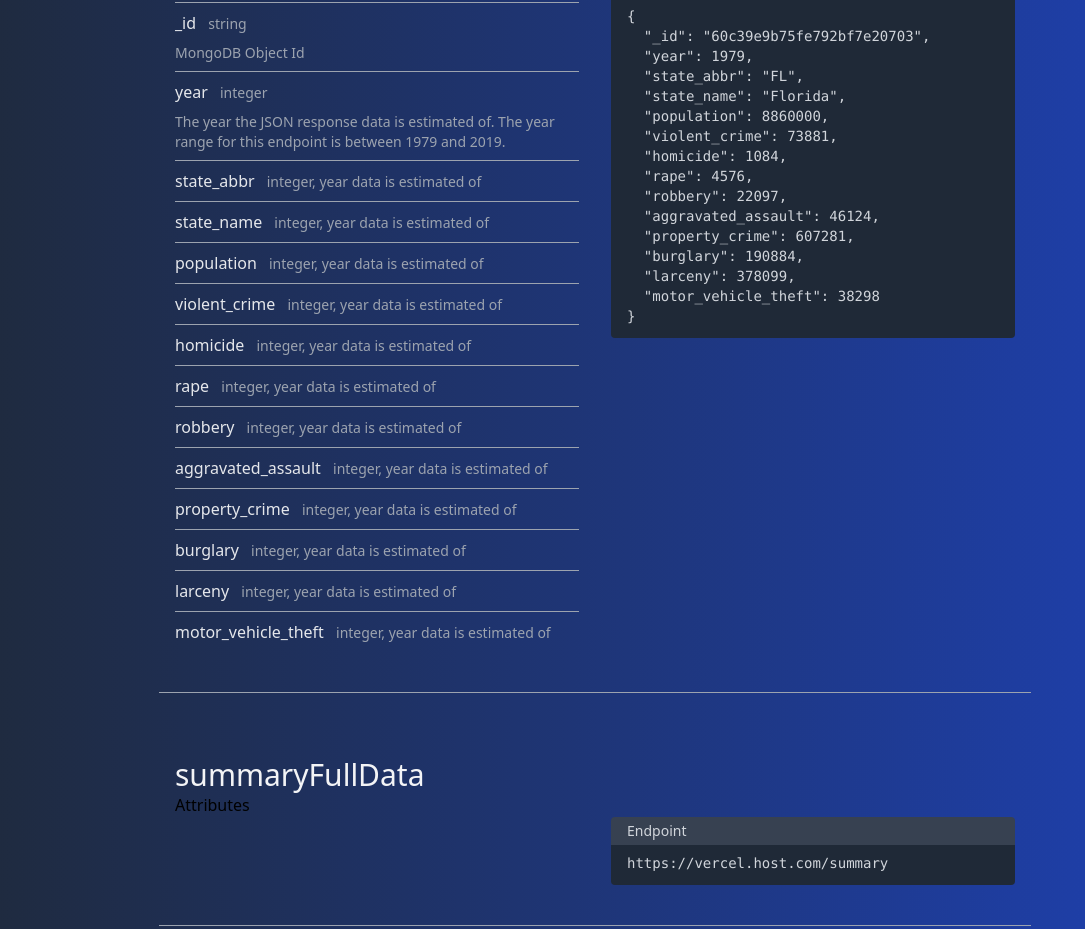
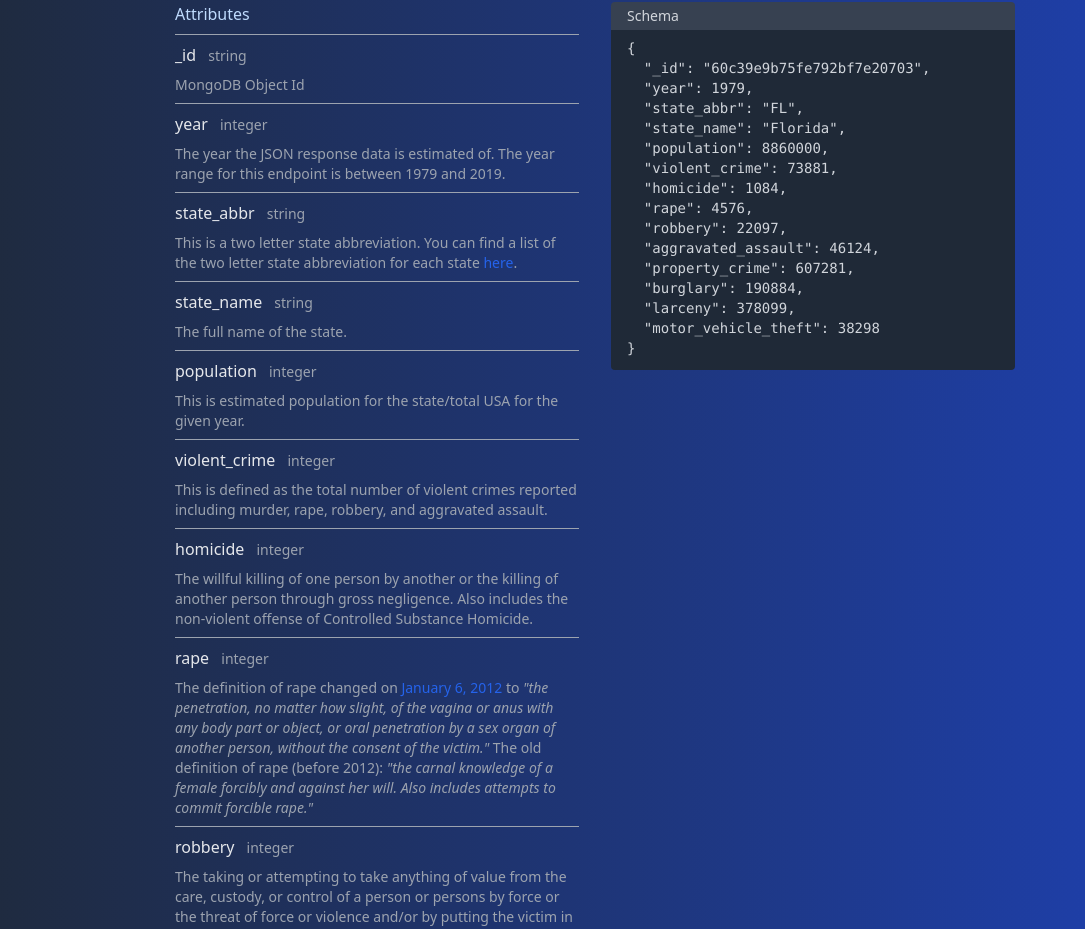
Before and after one commit to seijihosokawa/crimedata-mern, a React (Create React App) app in the folder client/: page / in a window 1280 px wide. Shown: the part 1866-2795 px from the top of the page, without its empty margins (97-1182 px from the left). Built offline with nearby package versions, Linux system fonts and the light colour scheme.

Commit message:
Update App.js

```diff
--- a/client/src/App.js
+++ b/client/src/App.js
@@ -28,7 +28,7 @@ const App = () => {
                         <div className="text-sm">
                             <p className="pl-4 pt-1 pb-1 rounded-t bg-gray-700 text-gray-300" > BASE URL</p>
                             <code>
-                                <p className="pl-4 pb-3 pt-2 rounded-b bg-gray-800 text-gray-300 text-sm">https://vercel.host.com</p>
+                                <p className="pl-4 pb-3 pt-2 rounded-b bg-gray-800 text-gray-300 text-sm">https://crimedata-mern.herokuapp.com/</p>
                             </code>
                         </div>
                     </div>
@@ -55,7 +55,7 @@ const App = () => {
                         <div className="text-sm">
                             <p className="pl-4 pt-1 pb-1 rounded-t bg-gray-700 text-gray-300" > HTTP STATUS CODES</p>
                             <code>
-                                <p className="pl-4 pb-3 pt-2 rounded-b bg-gray-800 text-gray-300 text-sm grid grid-cols-3 gap-4">
+                                <p className="pl-4 pb-3 pt-2 pr-1 rounded-b bg-gray-800 text-gray-300 text-sm grid grid-cols-3 gap-4">
                                     <div>200 - OK</div><div className="col-span-2">Everything worked as expected.</div>
                                     <div>400 - Bad Request</div><div className="col-span-2">The request was unacceptable, often due to missing a required parameter.</div>
                                     <div>402 - Request Failed</div><div className="col-span-2">The parameters were valid but the request failed.</div>
@@ -75,6 +75,7 @@ const App = () => {
                         Summary Reporting System (SRS). These data reflect the estimates the FBI has traditionally included in its annual publications.
                         Download this dataset to see the FBI's estimated crime totals for the nation and all 50 states, 1979 to current year available.</p>
                         <p className="pt-6 pb-2 pr-2 text-blue-200">The purpose of this endpoint is to give an overall summary of crimes committed by year or state.</p>
+                        <p className="pt-6 pb-2 pr-2 text-blue-200">Here are the Summary Reporting System<a className="text-blue-600 hover:text-gray-300" href="https://ofm.wa.gov/sites/default/files/public/legacy/sac/pdf/srs/srs_dictionary.pdf"> Data Definitions</a>.</p>
                         <ul className="pt-6 pb-2 pr-2 text-gray-200">
                             <li> - Data Type: Estimated Crimes</li>
                             <li> - Years: 1979-2019</li>
@@ -121,40 +122,59 @@ const App = () => {
                                 <p className="pb-2 text-gray-400 text-sm">The year the JSON response data is estimated of. The year range for this endpoint is between 1979 and 2019.</p>
                             </div>
                             <div>
-                                <p className="pt-2 pb-2 pr-2 text-gray-200">state_abbr <span className="pl-2 text-gray-400 text-sm">integer, year data is estimated of</span></p>
+                                <p className="pt-2 pb-2 pr-2 text-gray-200">state_abbr <span className="pl-2 text-gray-400 text-sm">string</span></p>
+                                <p className="pb-2 text-gray-400 text-sm"> This is a two letter state abbreviation. You can find a list of the two letter state abbreviation for each state
+                                <a className="text-blue-600 hover:text-gray-300" href="https://www.ssa.gov/international/coc-docs/states.html"> here</a>.</p>
+
                             </div>
                             <div>
-                                <p className="pt-2 pb-2 pr-2 text-gray-200">state_name <span className="pl-2 text-gray-400 text-sm">integer, year data is estimated of</span></p>
+                                <p className="pt-2 pb-2 pr-2 text-gray-200">state_name <span className="pl-2 text-gray-400 text-sm">string</span></p>
+                                <p className="pb-2 text-gray-400 text-sm"> The full name of the state.</p>
                             </div>
                             <div>
-                                <p className="pt-2 pb-2 pr-2 text-gray-200">population <span className="pl-2 text-gray-400 text-sm">integer, year data is estimated of</span></p>
+                                <p className="pt-2 pb-2 pr-2 text-gray-200">population <span className="pl-2 text-gray-400 text-sm">integer</span></p>
+                                <p className="pb-2 text-gray-400 text-sm">This is estimated population for the state/total USA for the given year.</p>
                             </div>
                             <div>
-                                <p className="pt-2 pb-2 pr-2 text-gray-200">violent_crime <span className="pl-2 text-gray-400 text-sm">integer, year data is estimated of</span></p>
+                                <p className="pt-2 pb-2 pr-2 text-gray-200">violent_crime <span className="pl-2 text-gray-400 text-sm">integer</span></p>
+                                <p className="pb-2 text-gray-400 text-sm">This is defined as the total number of violent crimes reported including murder, rape, robbery, and aggravated assault. </p>
                             </div>
                             <div>
-                                <p className="pt-2 pb-2 pr-2 text-gray-200">homicide <span className="pl-2 text-gray-400 text-sm">integer, year data is estimated of</span></p>
+                                <p className="pt-2 pb-2 pr-2 text-gray-200">homicide <span className="pl-2 text-gray-400 text-sm">integer</span></p>
+                                <p className="pb-2 text-gray-400 text-sm">The willful killing of one person by another or the killing of another person through gross negligence.
+                                Also includes the non-violent offense of Controlled Substance Homicide.</p>
                             </div>
                             <div>
-                                <p className="pt-2 pb-2 pr-2 text-gray-200">rape <span className="pl-2 text-gray-400 text-sm">integer, year data is estimated of</span></p>
+                                <p className="pt-2 pb-2 pr-2 text-gray-200">rape <span className="pl-2 text-gray-400 text-sm">integer</span></p>
+                                <p className="pb-2 text-gray-400 text-sm">The definition of rape changed on <a className="text-blue-600 hover:text-gray-300" href="https://www.justice.gov/archives/opa/blog/updated-definition-rape">January 6, 2012 </a>
+                                    to <span className="italic">"the penetration, no matter how slight, of the vagina or anus with any body part or object, or oral penetration by a sex organ of another person, without the consent of the victim." </span>
+                                The old definition of rape (before 2012): <span className="italic">"the carnal knowledge of a female forcibly and against her will. Also includes attempts to commit forcible rape."</span></p>
                             </div>
                             <div>
-                                <p className="pt-2 pb-2 pr-2 text-gray-200">robbery <span className="pl-2 text-gray-400 text-sm">integer, year data is estimated of</span></p>
+                                <p className="pt-2 pb-2 pr-2 text-gray-200">robbery <span className="pl-2 text-gray-400 text-sm">integer</span></p>
+                                <p className="pb-2 text-gray-400 text-sm">The taking or attempting to take anything of value from the care, custody, or control of
+                                a person or persons by force or the threat of force or violence and/or by putting the victim in fear.</p>
                             </div>
                             <div>
-                                <p className="pt-2 pb-2 pr-2 text-gray-200">aggravated_assault <span className="pl-2 text-gray-400 text-sm">integer, year data is estimated of</span></p>
+                                <p className="pt-2 pb-2 pr-2 text-gray-200">aggravated_assault <span className="pl-2 text-gray-400 text-sm">integer</span></p>
+                                <p className="pb-2 text-gray-400 text-sm">An unlawful attack by one person upon another for the purpose of inflicting severe or aggravated bodily injury.
+                                This type of assault usually</p>
                             </div>
                             <div>
-                                <p className="pt-2 pb-2 pr-2 text-gray-200">property_crime <span className="pl-2 text-gray-400 text-sm">integer, year data is estimated of</span></p>
+                                <p className="pt-2 pb-2 pr-2 text-gray-200">property_crime <span className="pl-2 text-gray-400 text-sm">integer</span></p>
+                                <p className="pb-2 text-gray-400 text-sm">Total number of property crimes reported including burglary, theft, motor vehicle theft, and arson.</p>
                             </div>
                             <div>
-                                <p className="pt-2 pb-2 pr-2 text-gray-200">burglary <span className="pl-2 text-gray-400 text-sm">integer, year data is estimated of</span></p>
+                                <p className="pt-2 pb-2 pr-2 text-gray-200">burglary <span className="pl-2 text-gray-400 text-sm">integer</span></p>
+                                <p className="pb-2 text-gray-400 text-sm">The unlawful entry, or attempted entry, of a structure to commit a felony or a theft.</p>
                             </div>
                             <div>
-                                <p className="pt-2 pb-2 pr-2 text-gray-200">larceny <span className="pl-2 text-gray-400 text-sm">integer, year data is estimated of</span></p>
+                                <p className="pt-2 pb-2 pr-2 text-gray-200">larceny <span className="pl-2 text-gray-400 text-sm">integer</span></p>
+                                <p className="pb-2 text-gray-400 text-sm">The unlawful taking, carrying, leading, or riding away of property from the possession or constructive possession of another.</p>
                             </div>
                             <div>
-                                <p className="pt-2 pb-2 pr-2 text-gray-200">motor_vehicle_theft <span className="pl-2 text-gray-400 text-sm">integer, year data is estimated of</span></p>
+                                <p className="pt-2 pb-2 pr-2 text-gray-200">motor_vehicle_theft <span className="pl-2 text-gray-400 text-sm">integer</span></p>
+                                <p className="pb-2 text-gray-400 text-sm">The theft or attempted theft of a motor vehicle.</p>
                             </div>
 
                         </div>
@@ -173,7 +193,7 @@ const App = () => {
                 </div>
                 <div id="summaryFullData" className="flex flex-row w-full pt-12 pb-6">
                     <div className="container w-1/2 p-4 pt-4">
-                        <h1 className="text-gray-100 text-3xl">summaryFullData</h1>
+                        <h1 className="text-gray-100 text-3xl">Get Full Summary Data</h1>
                         <p>Attributes</p>
                     </div>
                     <div className="container w-1/2 p-4">
@@ -181,7 +201,7 @@ const App = () => {
                         <div className="text-sm">
                             <p className="pl-4 pt-1 pb-1 rounded-t bg-gray-700 text-gray-300" > Endpoint</p>
                             <code>
-                                <p className="pl-4 pb-3 pt-2 rounded-b bg-gray-800 text-gray-300 text-sm">https://vercel.host.com/summary</p>
+                                <p className="pl-4 pb-3 pt-2 rounded-b bg-gray-800 text-gray-300 text-sm">https://crimedata-mern.herokuapp.com/v1/summary</p>
                             </code>
                         </div>
                     </div>
```
